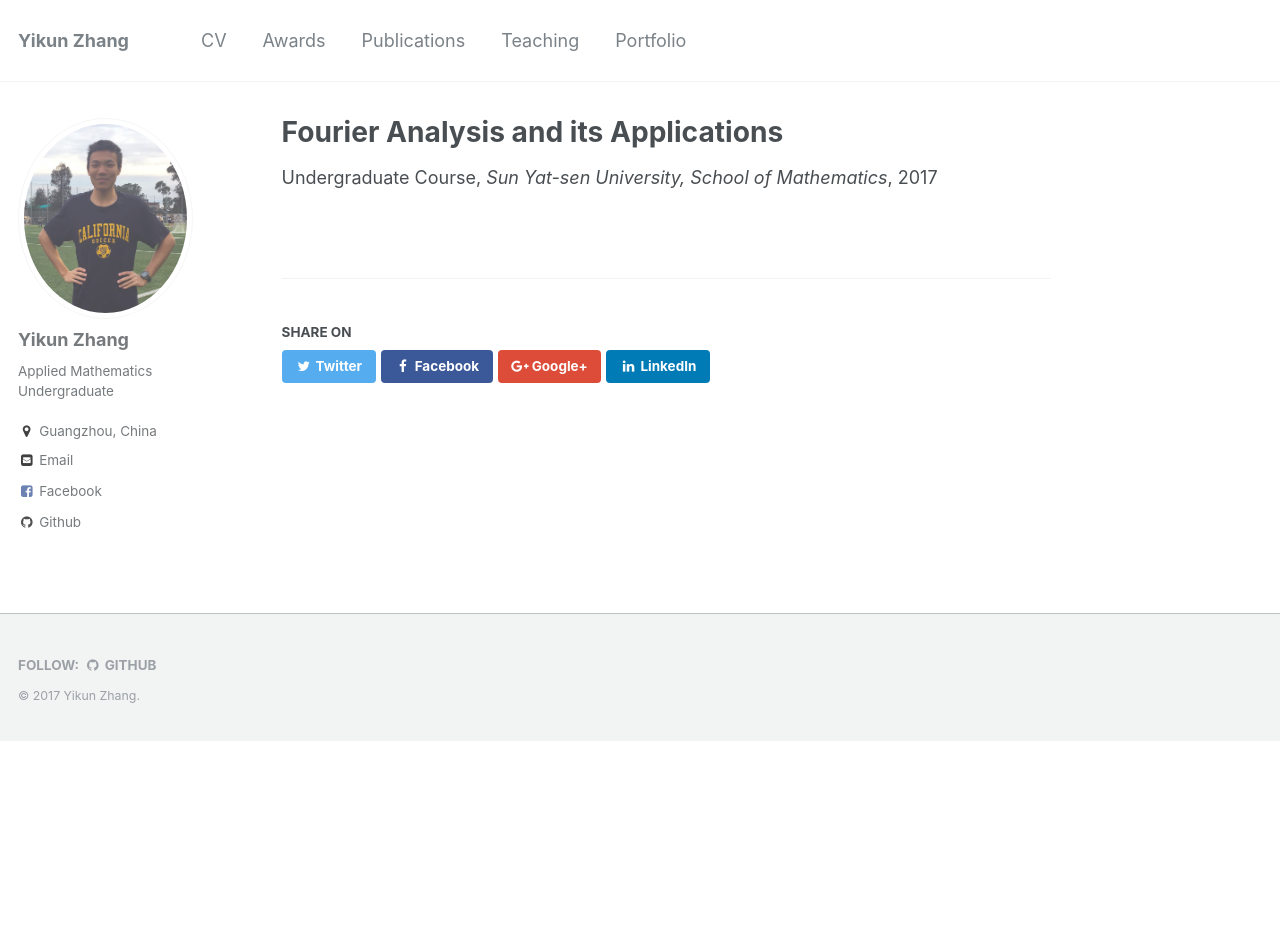
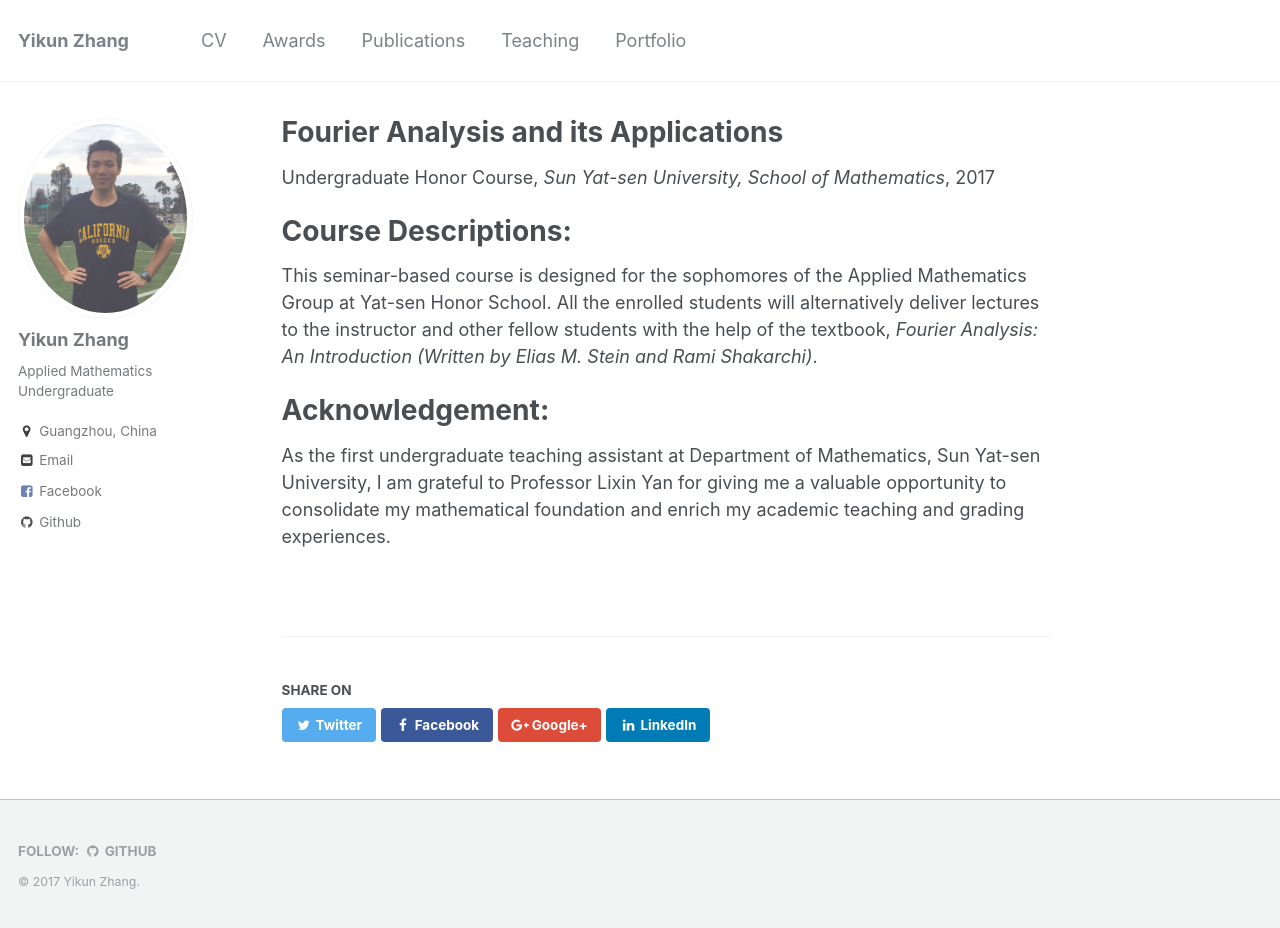
Before and after one commit to zhangyk8/zhangyk8.github.io, a Jekyll site: the page built from _teaching/Fall_2017.md, in a window 1280 px wide and 928 px high. Built offline with Jekyll 4.4.1, drawn with Linux system fonts in a browser that asks for light colours.

Commit message:
Update Fall_2017.md

```diff
--- a/_teaching/Fall_2017.md
+++ b/_teaching/Fall_2017.md
@@ -1,9 +1,19 @@
 ---
 title: "Fourier Analysis and its Applications"
 collection: teaching
-type: "Undergraduate Course"
+type: "Undergraduate Honor Course"
 permalink: /teaching/fourier
 venue: "Sun Yat-sen University, School of Mathematics"
 date: 2017-8-13
 location: "Guangzhou, China"
 ---
+
+Course Descriptions:
+======
+
+This seminar-based course is designed for the sophomores of the Applied Mathematics Group at Yat-sen Honor School. All the enrolled students will alternatively deliver lectures to the instructor and other fellow students with the help of the textbook, _Fourier Analysis: An Introduction (Written by Elias M. Stein and Rami Shakarchi)_.
+
+
+Acknowledgement:
+======
+As the first undergraduate teaching assistant at Department of Mathematics, Sun Yat-sen University, I am grateful to Professor Lixin Yan for giving me a valuable opportunity to consolidate my mathematical foundation and enrich my academic teaching and grading experiences.
```
